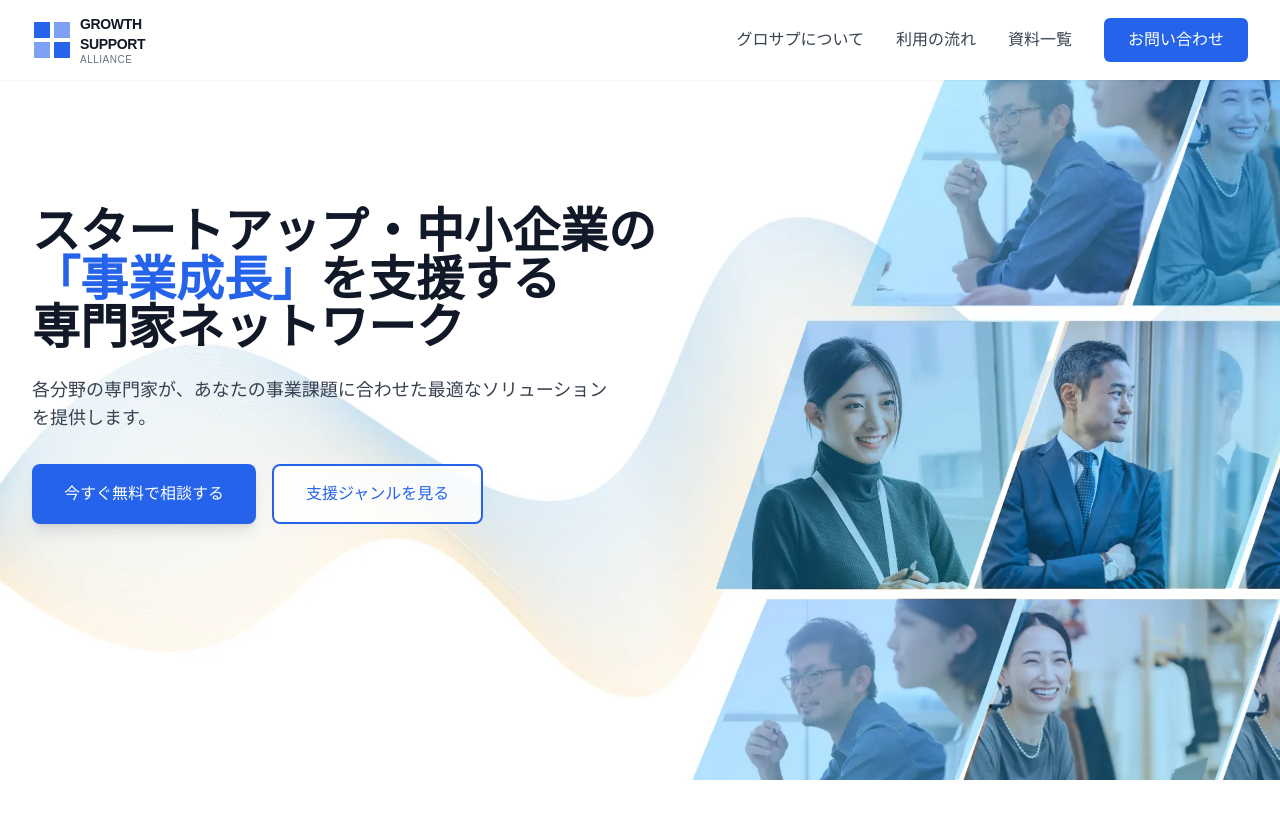
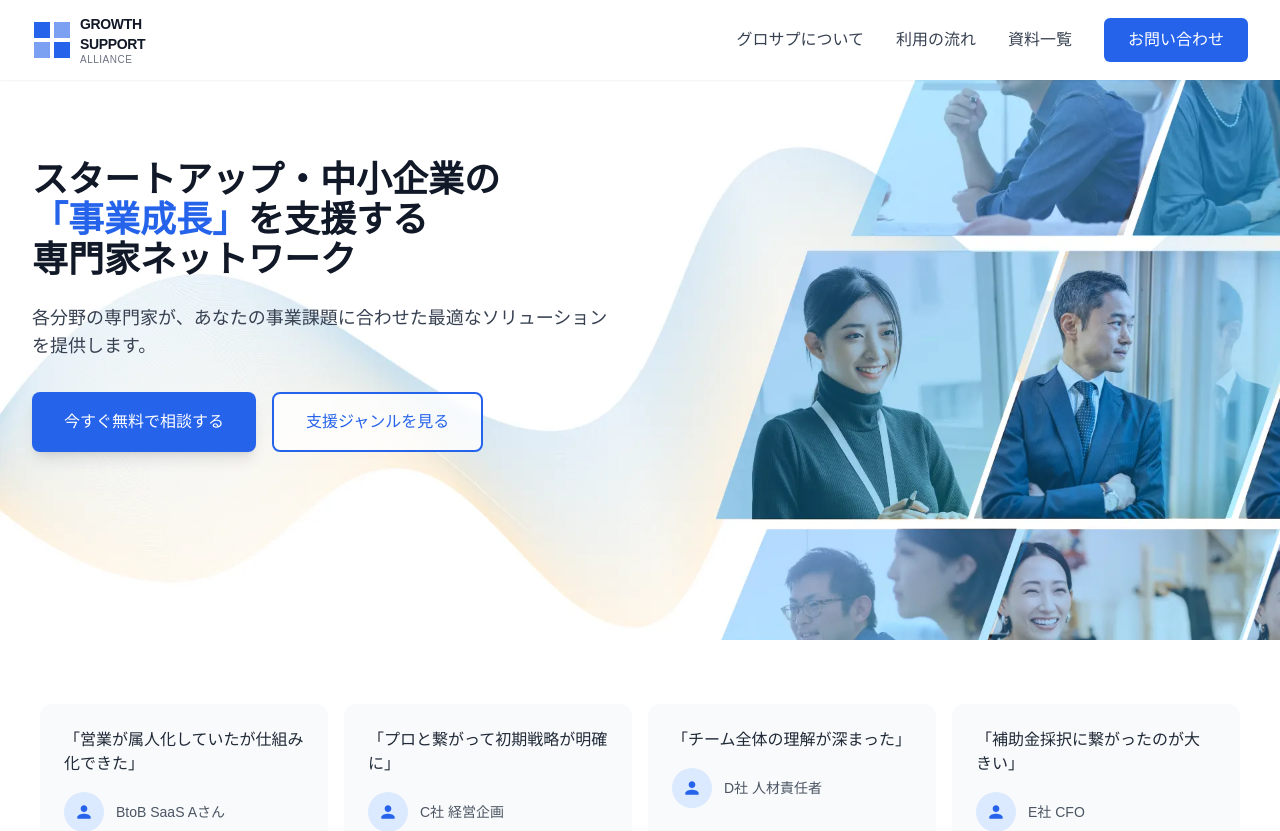
Before and after one commit to HayanoRyuki/g-sup.org, a Next.js app: page / in a window 1280 px wide. Shown: the top 831 px of the page. Built offline with nearby package versions, Linux system fonts and the light colour scheme.

Commit message:
Reduce hero text size

```diff
--- a/src/components/sections/Hero.tsx
+++ b/src/components/sections/Hero.tsx
@@ -3,7 +3,7 @@ import Image from "next/image";
 
 export default function Hero() {
   return (
-    <section className="relative min-h-[600px] md:min-h-[700px] overflow-hidden">
+    <section className="relative min-h-[500px] md:min-h-[560px] overflow-hidden">
       {/* Background Image */}
       <div className="absolute inset-0">
         <Image
@@ -16,9 +16,9 @@ export default function Hero() {
       </div>
 
       {/* Content */}
-      <div className="relative z-10 max-w-7xl mx-auto px-4 sm:px-6 lg:px-8 py-20 md:py-32">
+      <div className="relative z-10 max-w-7xl mx-auto px-4 sm:px-6 lg:px-8 py-16 md:py-20">
         <div className="max-w-2xl">
-          <h1 className="text-2xl md:text-4xl lg:text-5xl font-bold text-gray-900 leading-tight mb-6">
+          <h1 className="text-xl md:text-3xl lg:text-4xl font-bold text-gray-900 leading-tight mb-6">
             <span className="whitespace-nowrap">スタートアップ・中小企業の</span>
             <br />
             <span className="text-primary-600">「事業成長」</span>を支援する
```
